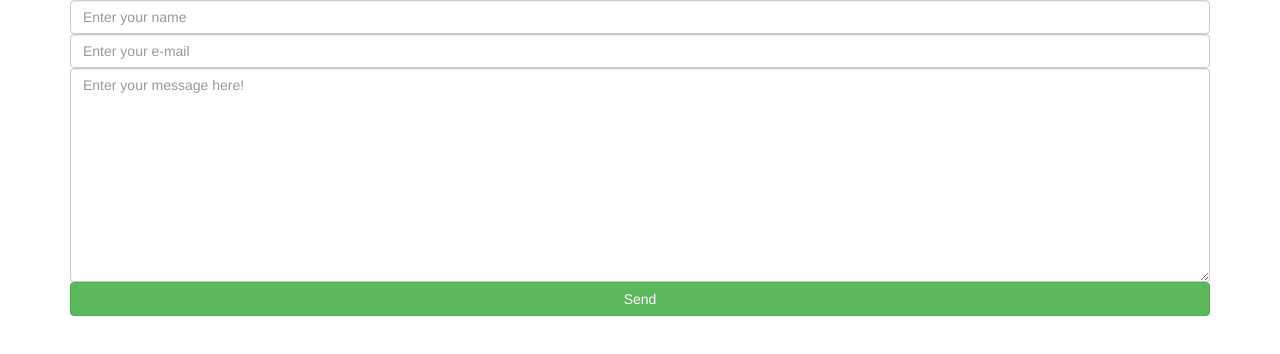
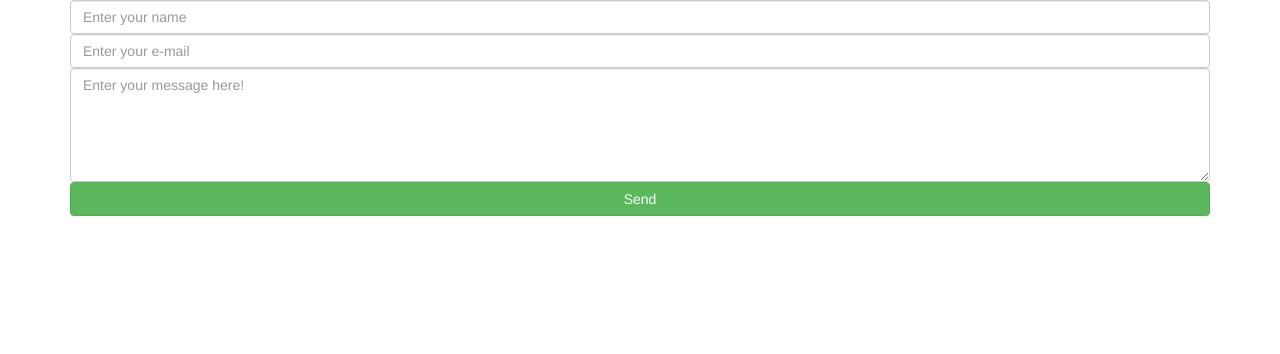
Before and after one commit to felipe-alarcon/sample-form, a plain HTML site: page index.html in a window 1280 px wide. Drawn offline with nearby package versions, Linux system fonts and the light colour scheme.

Commit message:
Update index.html

```diff
--- a/index.html
+++ b/index.html
@@ -11,7 +11,7 @@
             <input class="form-control" type="text" name="name" placeholder="Enter your name">
             <input class="form-control" type="email" name="_replyto" placeholder="Enter your e-mail">
             <input type="text" name="_gotcha" style="display:none" />
-            <textarea class="form-control" name="body_message" id="body_message" cols="30" rows="10" placeholder="Enter your message here!"></textarea>
+            <textarea class="form-control" name="body_message" id="body_message" cols="30" rows="5" placeholder="Enter your message here!"></textarea>
             <input class="btn btn-success btn-block" type="submit" value="Send">
         </form>
     </div>
```
